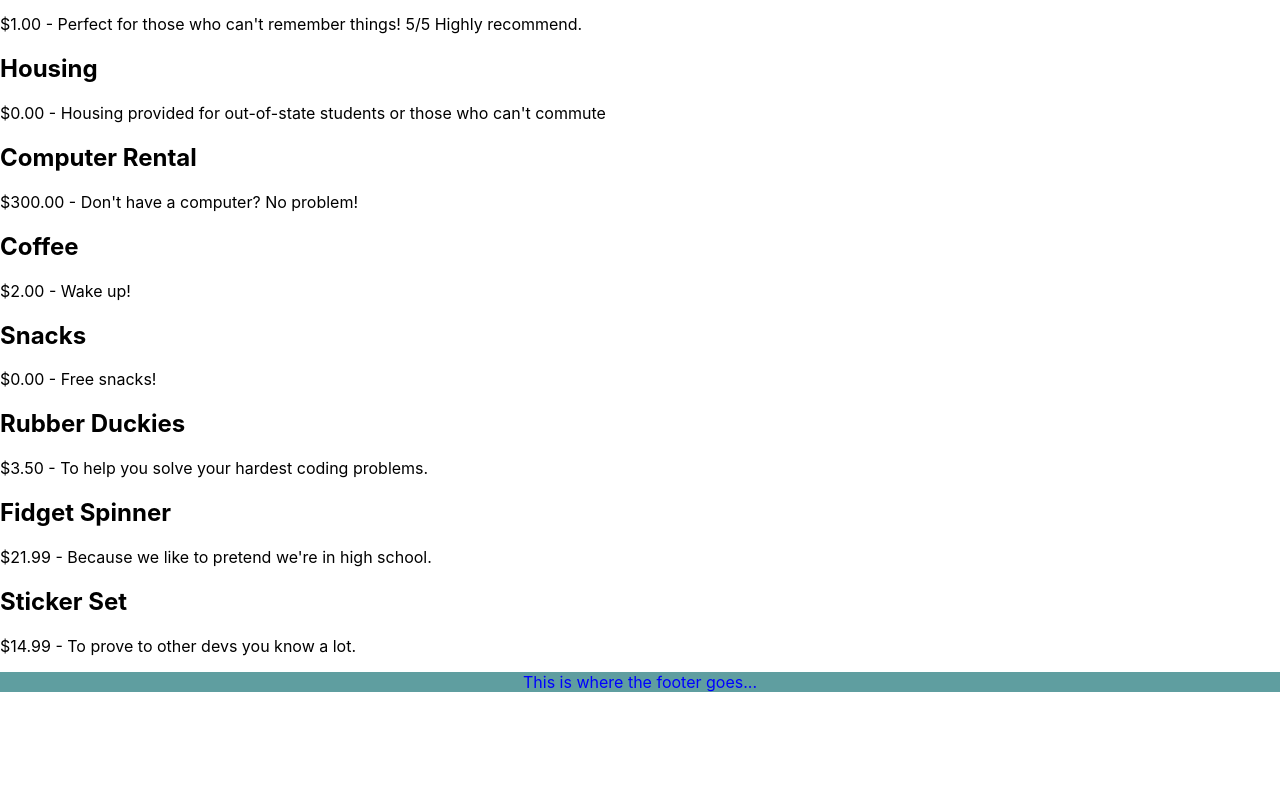
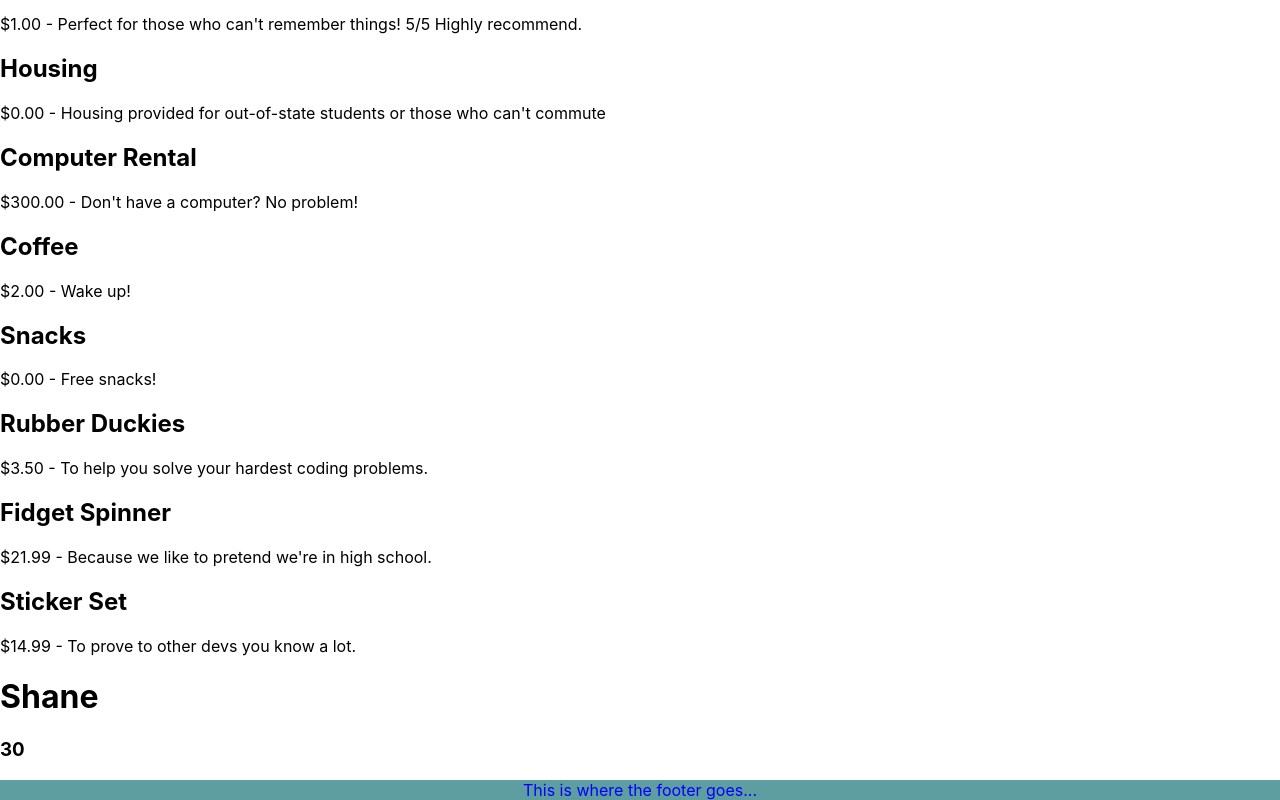
Before and after one commit to shanecolby/my_app_react, a React (Create React App) app: page / in a window 1280 px wide. Shown: the part 871-1671 px from the top of the page. Before the commit the page ends 1563 px from the top, so only its background shows below. Built offline with nearby package versions, Linux system fonts and the light colour scheme.

Commit message:
class function with state

```diff
--- a/src/WorkingApp.js
+++ b/src/WorkingApp.js
@@ -5,6 +5,7 @@ import Header from './components/Header'
 import Footer from './components/Footer'
 import Product from "./components/Product"
 import productData from "./components/randomProducts"
+import ClassPract from "./components/ClassPract"
 
 
 function WorkingApp() {
@@ -14,6 +15,7 @@ function WorkingApp() {
       <Header />
       <MainContent />
       {productComponents}
+      <ClassPract />
       <Footer />
     </div>
   )
--- /dev/null
+++ b/src/components/ClassPract.js
@@ -0,0 +1,21 @@
+import React from 'react'
+
+class ClassPract extends React.Component {
+  constructor() {
+    super()
+    this.state = {
+      name: "Shane",
+      age: "30"
+    }
+  }
+  render() {
+    return (
+      <div>
+        <h1>{this.state.name}</h1>
+        <h3>{this.state.age}</h3>
+      </div>
+    )
+  }
+}
+
+export default ClassPract
--- a/src/components/MainContent.js
+++ b/src/components/MainContent.js
@@ -24,4 +24,7 @@ function MainContent() {
   )
 }
 
+
+
+
 export default MainContent
```
